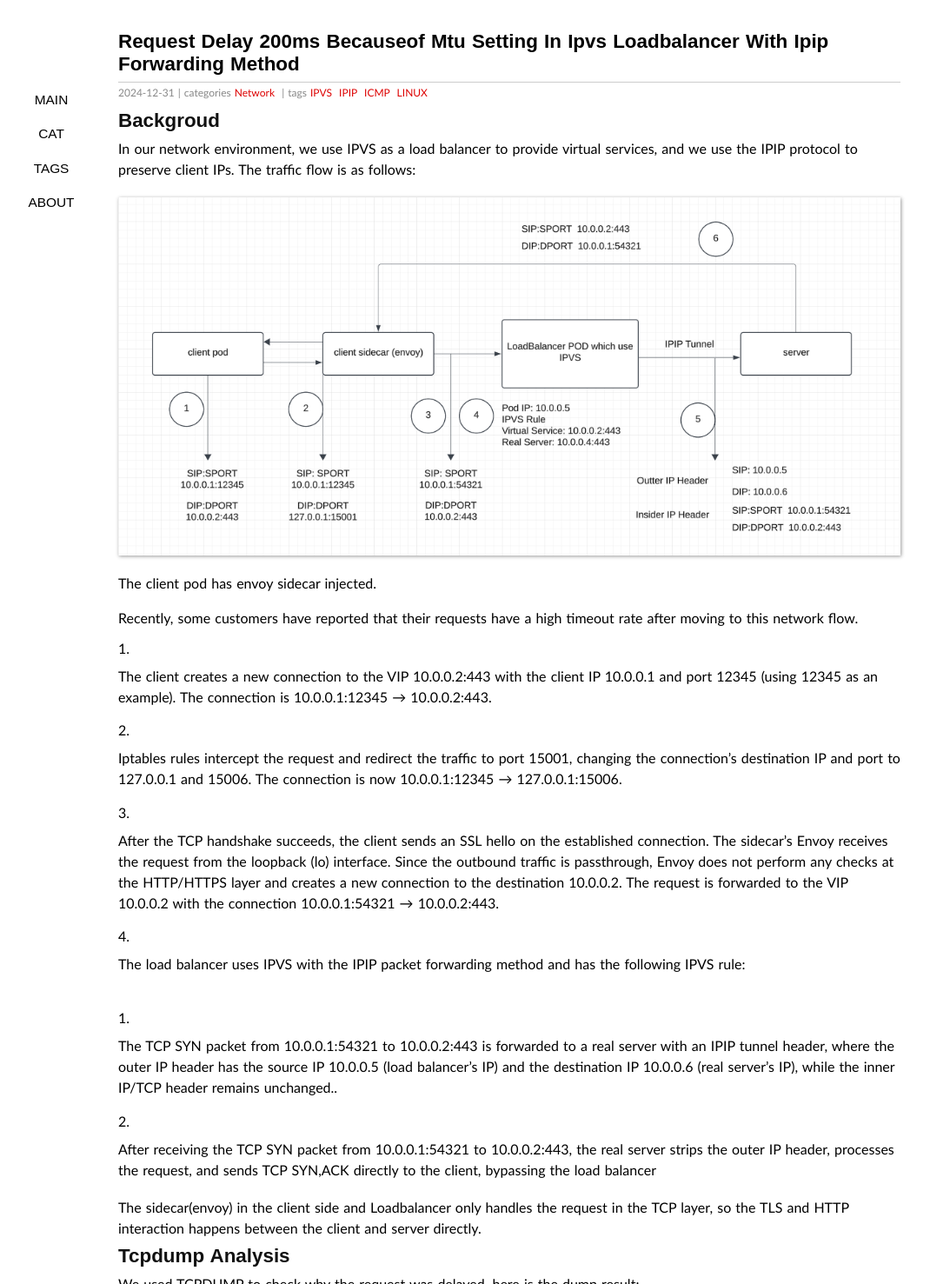
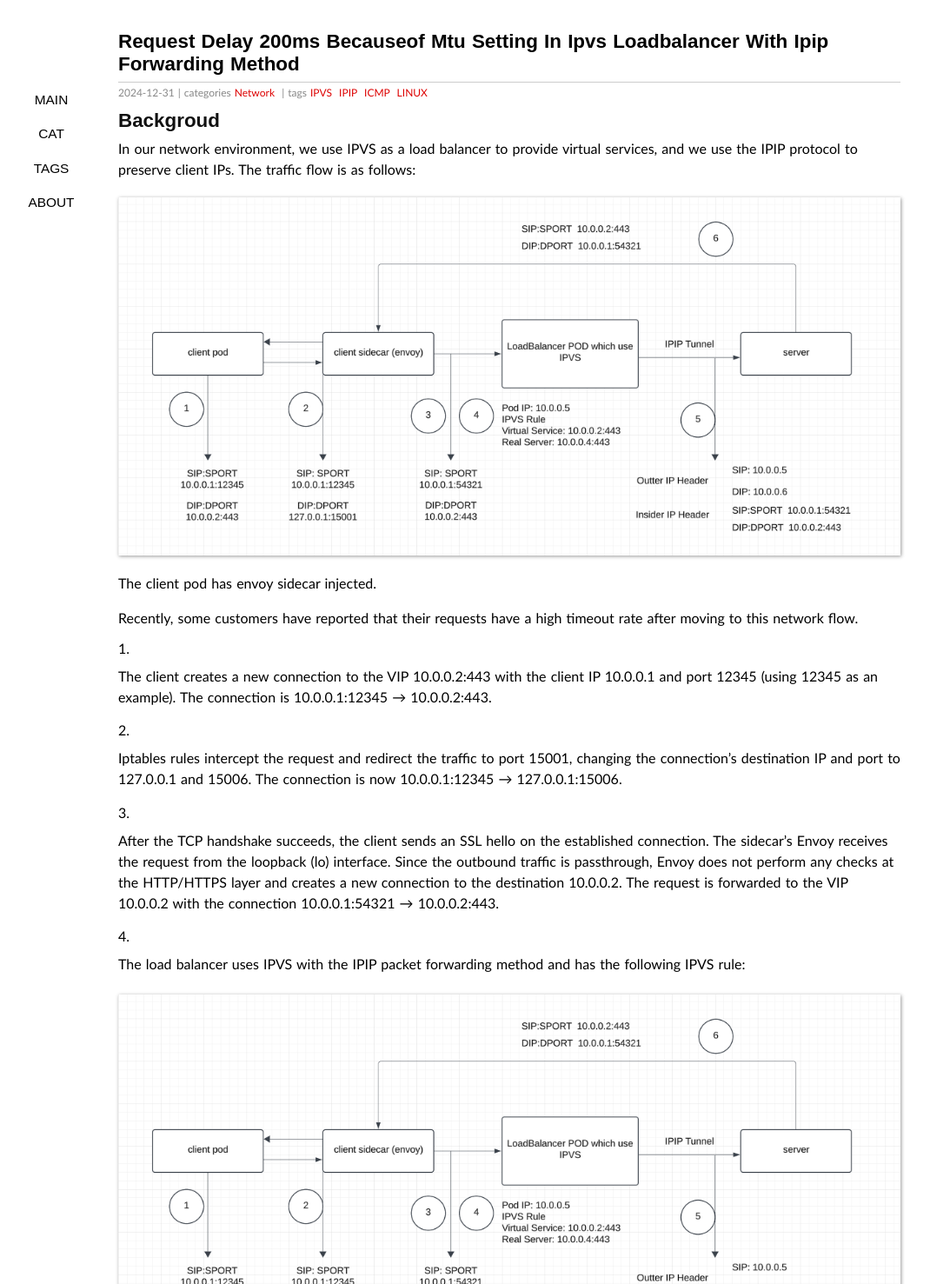
Before and after one commit to wenlxie/wenlxie.github.io, a Jekyll site: the page built from _posts/2024-12-31-Request-delay-200ms-becauseof-MTU-setting-in-IPVS-Loadbalancer-with-IPIP-forwarding-method.md, in a window 1280 px wide. Shown: the top 1477 px of the page at 87% size, without its empty margins (54-1124 px from the left). Built offline with Jekyll 4.4.1, drawn with Linux system fonts in a browser that asks for light colours; some web fonts are replaced; comment, search, counter and statistics services are not loaded; grey boxes are pictures that could not be loaded.

Commit message:
Fix the format

```diff
--- a/_posts/2024-12-31-Request-delay-200ms-becauseof-MTU-setting-in-IPVS-Loadbalancer-with-IPIP-forwarding-method.md
+++ b/_posts/2024-12-31-Request-delay-200ms-becauseof-MTU-setting-in-IPVS-Loadbalancer-with-IPIP-forwarding-method.md
@@ -30,7 +30,7 @@
 4. The load balancer uses IPVS with the IPIP packet forwarding method and has the following IPVS rule:
 
 
-![](2024-12-31-IPVS-IPIP-FLOW.png)
+![](/assets/2024-12-31-IPVS-IPIP-FLOW.png)
 
 
 5.  The TCP SYN packet from 10.0.0.1:54321 to 10.0.0.2:443 is forwarded to a real server with an IPIP tunnel header, where the outer IP header has the source IP 10.0.0.5 (load balancer's IP) and the destination IP 10.0.0.6 (real server's IP), while the inner IP/TCP header remains unchanged..
```
